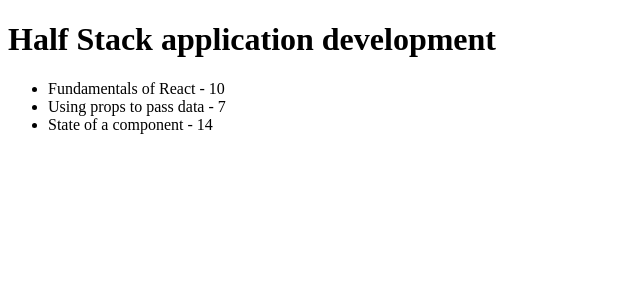
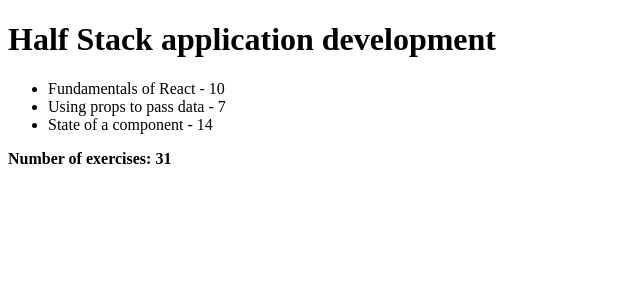
Before and after one commit to druoc/fullstackopen, a React (Vite) app in the folder part1/courseinfo/: page / in a window 1280 px wide. Shown: the top 300 px of the page, without its empty margins (0-640 px from the left). Built offline with nearby package versions, Linux system fonts and the light colour scheme.

Commit message:
Exercise 2.2 and 2.3

```diff
--- a/part1/courseinfo/src/App.jsx
+++ b/part1/courseinfo/src/App.jsx
@@ -23,9 +23,14 @@ const App = () => {
     ],
   };
 
+  const total = course.parts.reduce(
+    (sum, exercise) => sum + exercise.exercises,
+    0
+  );
+
   return (
     <div>
-      <Course course={course} />
+      <Course course={course} total={total} />
     </div>
   );
 };
--- a/part1/courseinfo/src/components/Course.jsx
+++ b/part1/courseinfo/src/components/Course.jsx
@@ -1,7 +1,8 @@
 import Header from "./Header";
 import Part from "./Part";
+import Total from "./Total";
 
-const Course = ({ course }) => {
+const Course = ({ course, total }) => {
   return (
     <div>
       <Header course={course.name} />
@@ -10,6 +11,7 @@ const Course = ({ course }) => {
           <Part key={lesson.id} course={lesson} />
         ))}
       </ul>
+      <Total total={total} />
     </div>
   );
 };
--- a/part1/courseinfo/src/components/Total.jsx
+++ b/part1/courseinfo/src/components/Total.jsx
@@ -1,12 +1,9 @@
 const Total = (props) => {
   return (
     <>
-      <p>
-        Number of exercises:
-        {props.parts[0].exercises +
-          props.parts[1].exercises +
-          props.parts[2].exercises}
-      </p>
+      <strong>
+        <p>Number of exercises: {props.total}</p>
+      </strong>
     </>
   );
 };
```
